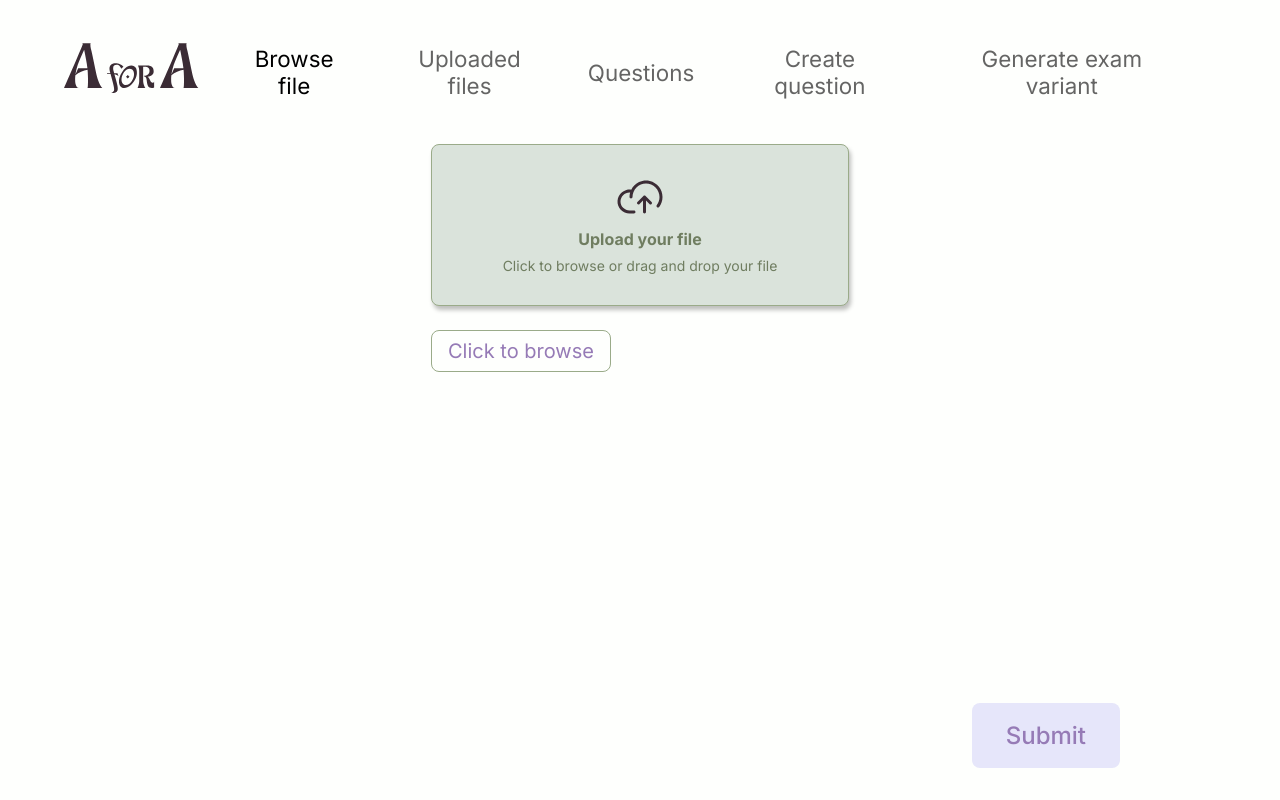
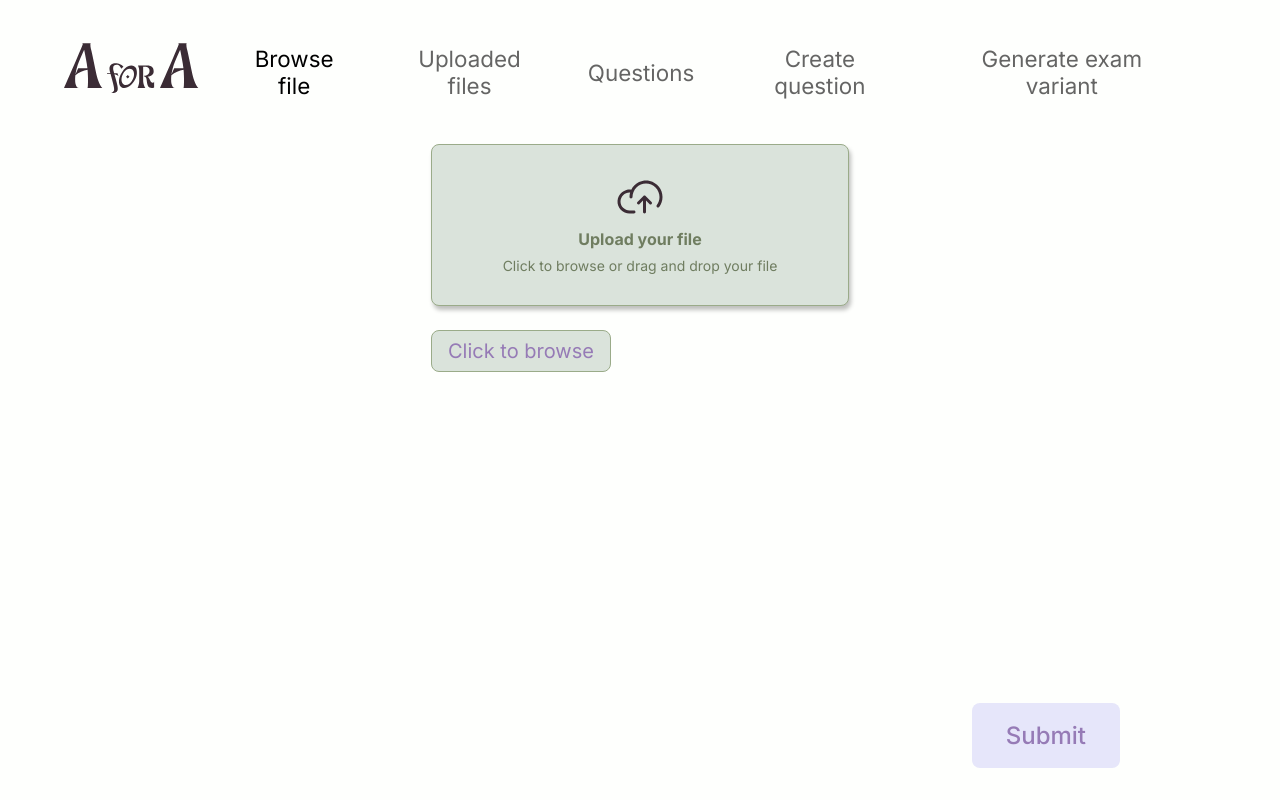
Before and after one commit to IU-Capstone-Project-2024/A-Level, a React (Create React App) app in the folder app_client/: page / in a window 1280 px wide. In both pictures the pointer is over the element 520 px from the left and 351 px from the top of the page. Built offline with nearby package versions, Linux system fonts and the light colour scheme.

Commit message:
Added hovers

```diff
--- a/app_client/src/components/BrowseFile/BrowseFile.css
+++ b/app_client/src/components/BrowseFile/BrowseFile.css
@@ -67,7 +67,9 @@
     border: 1px solid var(--color-sage);
     text-align: center;
 }
-
+.upload-input:hover {
+    background-color: var(--color-cambridge-blue);
+}
 .upload-input input[type="file"]{
    display: none;
 }
@@ -151,4 +153,9 @@
     color: var(--color-light-sage);
     background-color: var(--color-violet);
     cursor: pointer;
+    opacity: 0.8;
 }
+
+.enabled:hover {
+    opacity: 1;
+}
--- a/app_client/src/components/MenuItem/MenuItem.css
+++ b/app_client/src/components/MenuItem/MenuItem.css
@@ -4,6 +4,10 @@
     cursor: pointer;
     font-size: 1.4rem;
     font-family: 'Inter';
+}
+
+.menuItem:hover{
+    opacity: 0.8;
 }
 
 .non-active {
```
